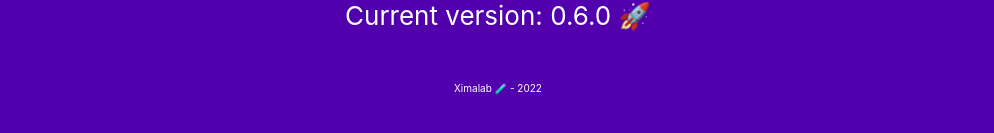
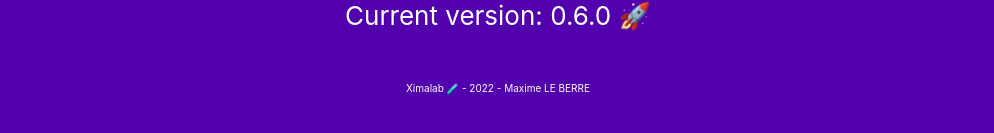
Before and after one commit to XimaLab/release-it-exp, a React (Create React App) app: page / in a window 1280 px wide. Shown: the part 561-694 px from the top of the page, without its empty margins (142-1136 px from the left). Built offline with nearby package versions, Linux system fonts and the light colour scheme.

Commit message:
fix: add contributor to copyright

```diff
--- a/src/App.tsx
+++ b/src/App.tsx
@@ -12,7 +12,7 @@ function App() {
               <h2>Welcome to my release-it experience 👋🏼</h2>
               <h3>If you want to know more about this experience, contact-me 😇</h3>
               <Version />
-              <p className="Small-text">Ximalab 🧪 - 2022</p>
+              <p className="Small-text">Ximalab 🧪 - 2022 - Maxime LE BERRE</p>
           </div>
       </header>
     </div>
```
